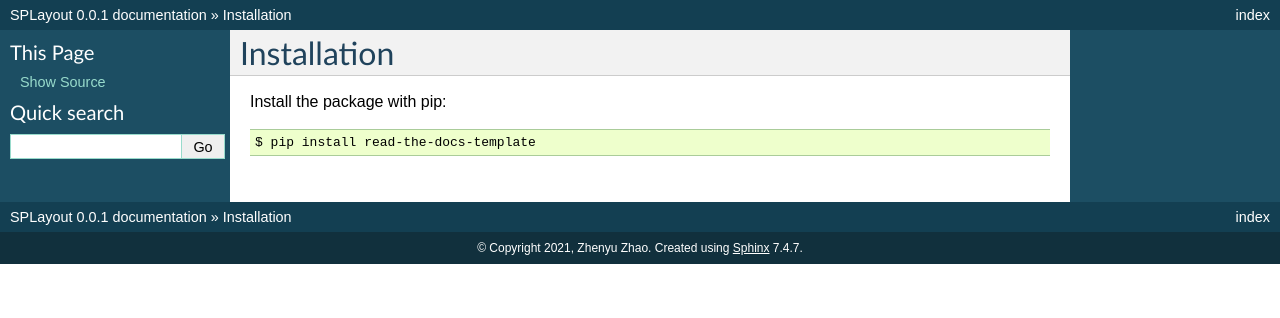
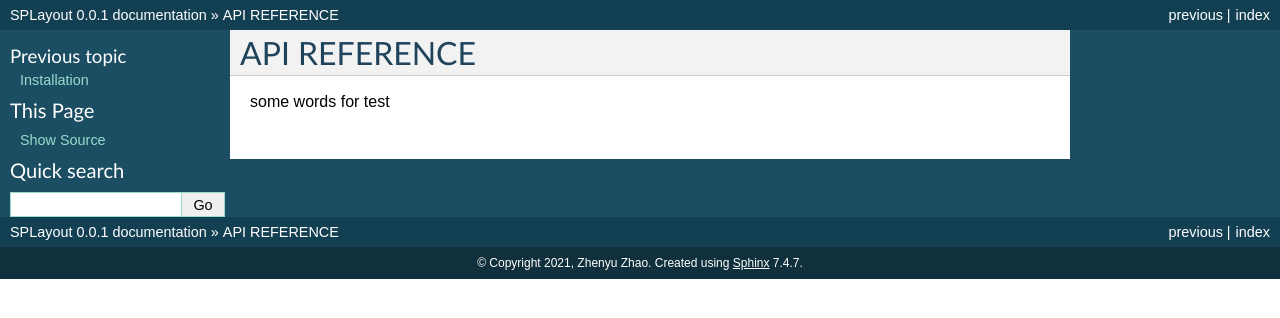
Before and after one commit to Hideousmon/SPLayout, a Sphinx documentation site: the page built from docs/apireference.rst, in a window 1280 px wide. Shown: the top 318 px of the page. Built offline with Sphinx 7.4.7, drawn with Linux system fonts in a browser that asks for light colours; pages that are not in the unit, such as notebooks, are missing from menus.

Commit message:
docs update

```diff
--- a/docs/apireference.rst
+++ b/docs/apireference.rst
@@ -1,7 +1,5 @@
 ============
-Installation
+API REFERENCE
 ============
 
-Install the package with pip::
-
-    $ pip install read-the-docs-template
+some words for test
--- a/docs/gettingstarted.rst
+++ b/docs/gettingstarted.rst
@@ -2,6 +2,5 @@
 Installation
 ============
 
-Install the package with pip::
 
-    $ pip install read-the-docs-template
+some words for test
--- a/docs/index.rst
+++ b/docs/index.rst
@@ -11,4 +11,4 @@ For installation instructions and other information, please check out the `GitHu
    :caption: Table of Contents
 
    gettingstarted
-   reference
+   apireference
```
